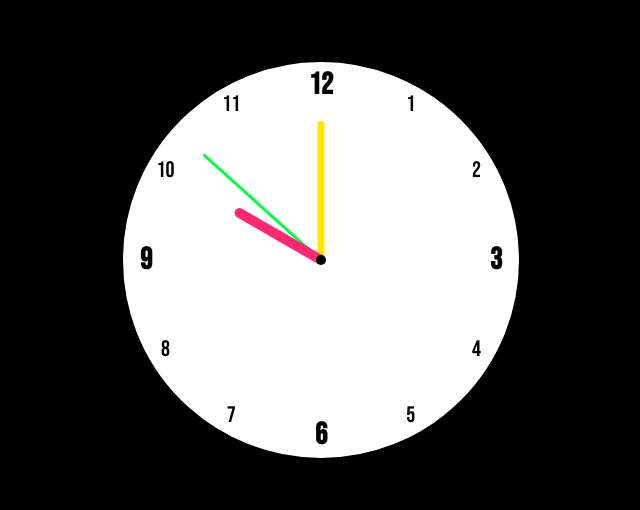
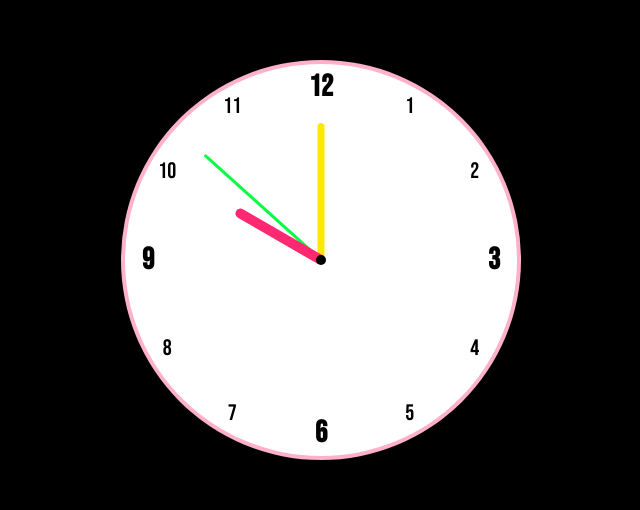
Before and after one commit to danilogms/Clock, a plain HTML site: page index.html in a window 1280 px wide. Shown: the top 510 px of the page, 319-959 px from the left. Drawn offline with Linux system fonts and the light colour scheme.

Commit message:
fixed rgba color of border radius

```diff
--- a/css/style.css
+++ b/css/style.css
@@ -43,7 +43,7 @@ footer p {
   height: 400px;
   background-color: white;
   border-radius: 50%;
-  border: 2px solid black;
+  border: 4px solid #ff29705e;
   position: relative;
   margin: 0 auto;
 }
```
